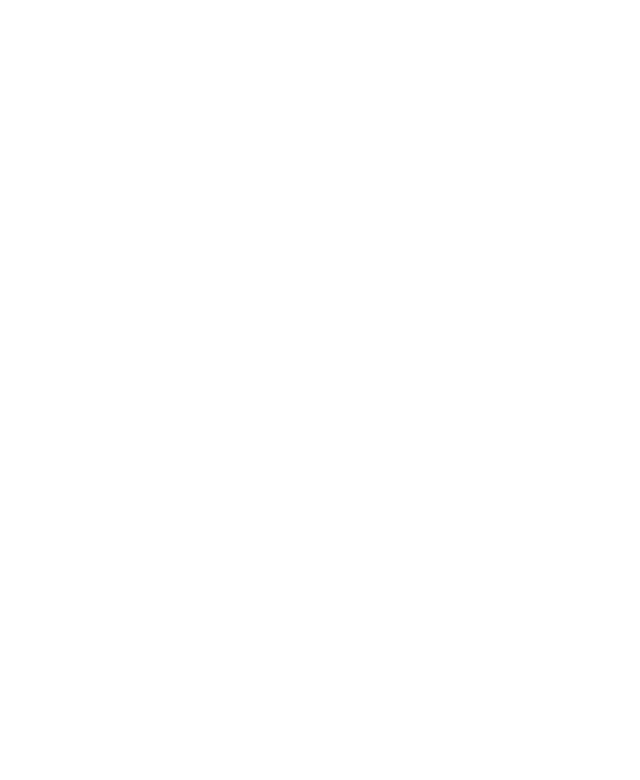
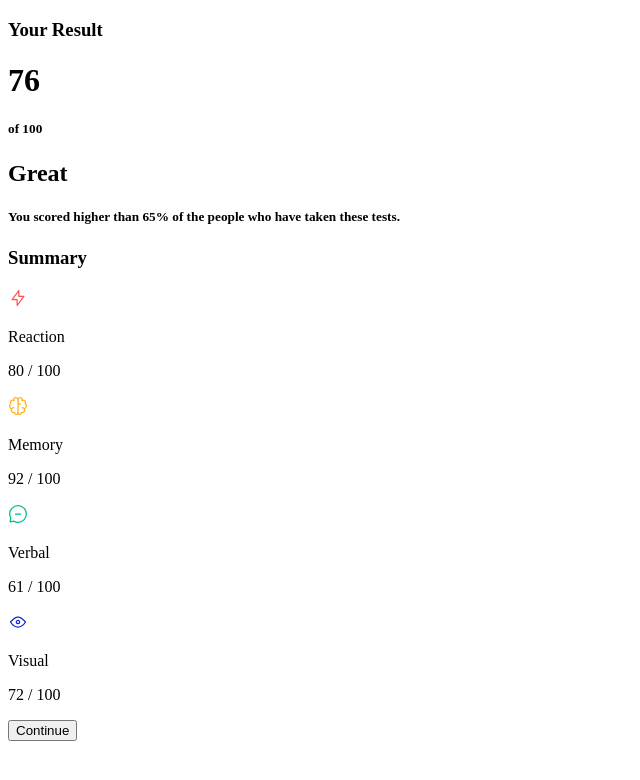
Before and after one commit to Richard-A-Grey/Results_Summary_Component, a plain HTML site: page index.html in a window 1280 px wide. Shown: the whole page, without its empty margins (0-640 px from the left). Drawn offline with Linux system fonts and the light colour scheme.

Commit message:
HTML changes

```diff
--- a/index.html
+++ b/index.html
@@ -7,6 +7,44 @@
     <link rel="stylesheet" href="style.css">
 </head>
 <body>
-
+<div class="results-and-summary-container">
+    <div class="results-container">
+        <h3 class="results-tittle">Your Result</h3>
+        <h1 class="score-number">76</h1>
+        <h5 class="of-score-number">of 100</h6>
+    </div>
+    <h2 class="message">Great</h2>
+    <h5 class="info-text">You scored higher than 65% of the people who have taken these tests.</h3>
+    <div class="summary-container">
+    </div>
+    <div class="summary-container">
+        <h3 class="summary-tittle">Summary</h3>
+        <div class="score-results-container">
+            <div class="reaction-section">
+                <div class="item"><img src="Images/icon-reaction.svg" alt="reaction icon"></div>
+                <div class="item"><p class="reaction-text">Reaction</p></div>
+                <div class="item"><p class="reaction-score">80 / 100</p></div>
+            </div>
+            <div class="memory-section">
+                <div class="item"><img src="Images/icon-memory.svg" alt="memory icon"></div>
+                <div class="item"><p class="memory-text">Memory</p></div>
+                <div class="item"><p class="memory-score">92 / 100</p></div>
+            </div>
+            <div class="verbal-section">
+                <div class="item"><img src="Images/icon-verbal.svg" alt="verbal icon"></div>
+                <div class="item"><p class="verbal-text">Verbal</p></div>
+                <div class="item"><p class="verbal-score">61 / 100</p></div>
+            </div>
+            <div class="visual-section">
+                <div class="item"><img src="Images/icon-visual.svg" alt="visual icon"></div>
+                <div class="item"><p class="visual-text">Visual</p></div>
+                <div class="item"><p class="visual-score">72 / 100</p></div>
+            </div>
+        </div>
+        <div class="button-containter">
+            <button class="continue-button">Continue</button>
+        </div>
+    </div>
+</div>
 </body>
 </html>
```
